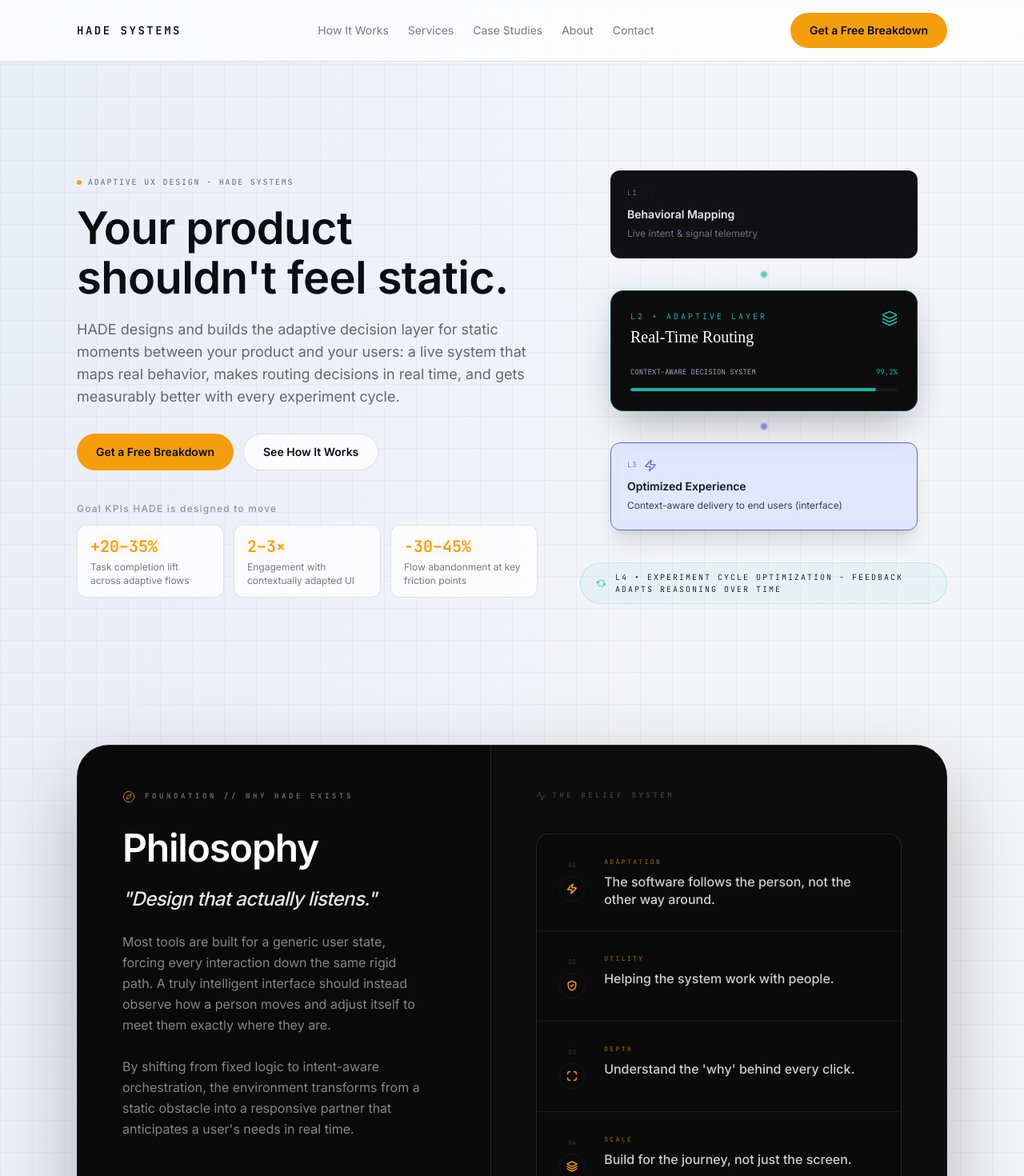
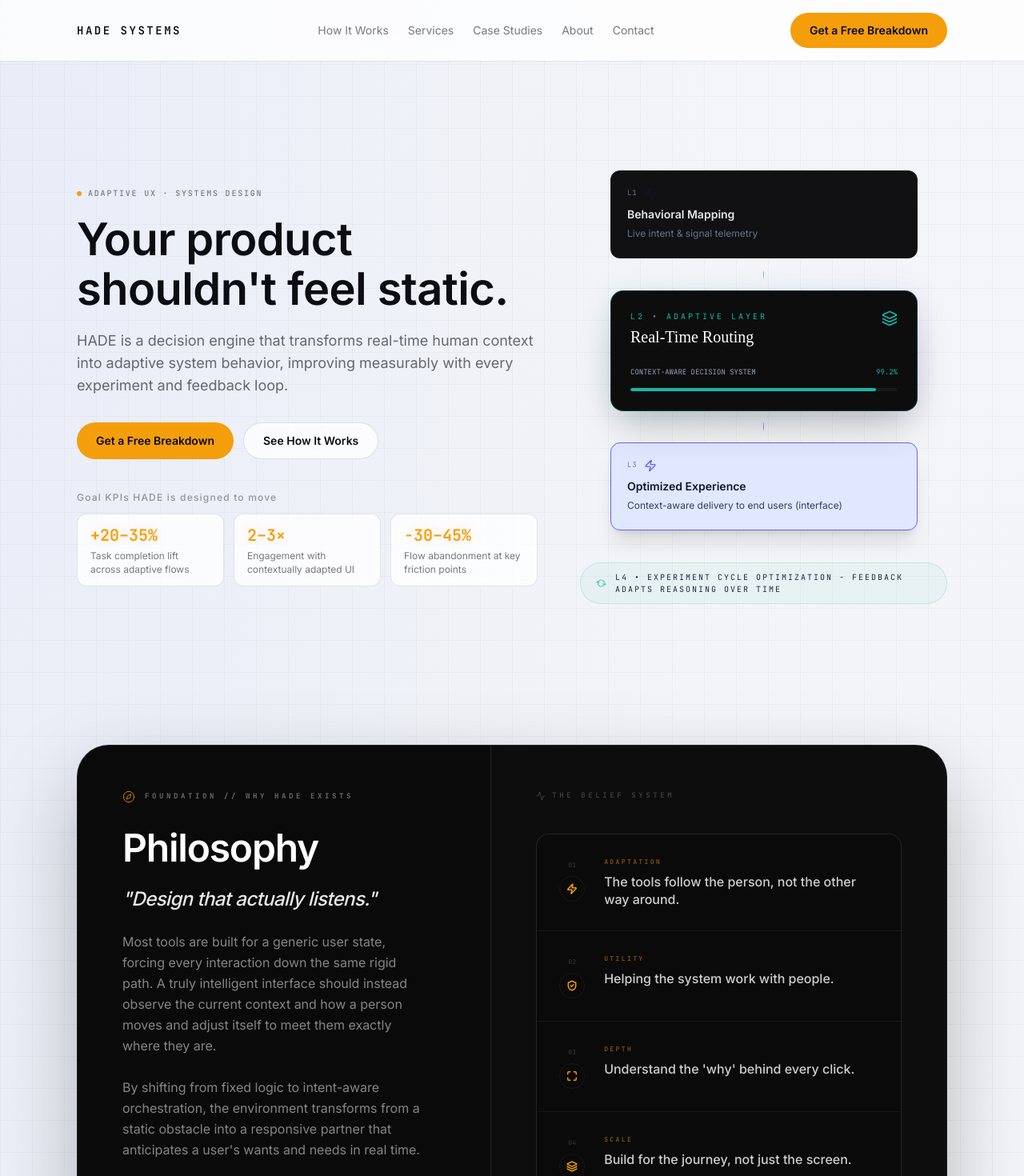
Before and after one commit to DsMeier-DesignAndFilmmaking/HADE-Systems_Adaptive-UX-Design_BusinessSite, a Next.js app: page / in a window 1280 px wide. Shown: the top 1470 px of the page at 80% size. Built offline with nearby package versions, Linux system fonts and the light colour scheme.

Commit message:
Update HADE website content

```diff
--- a/app/about/page.tsx
+++ b/app/about/page.tsx
@@ -13,16 +13,16 @@ export default function AboutPage() {
       <section className="reveal pt-6 md:pt-10">
         <p className="text-xs font-semibold uppercase tracking-[0.2em] text-accent">About HADE Systems</p>
         <h1 className="mt-4 max-w-4xl text-4xl font-semibold leading-tight text-ink md:text-5xl">
-          Built for teams that need UX to perform like a system.
+          Built for UX to perform like a system.
         </h1>
         <p className="mt-6 max-w-3xl text-lg leading-relaxed text-ink/75">
-          HADE Systems combines product strategy and adaptive UX design to help teams improve onboarding, activation, and retention with measurable rigor.
+          HADE Systems combines product strategy and adaptive UX design to help improve onboarding, activation, and retention with measurable rigor.
         </p>
       </section>
 
       <SectionWrapper
         className="reveal"
-        title="What we believe"
+        title="Belief System"
         intro="Growth does not come from prettier screens. It comes from interfaces that respond to real user context."
       >
         <div className="grid gap-4 md:grid-cols-3">
@@ -51,7 +51,7 @@ export default function AboutPage() {
       <SectionWrapper
         className="reveal"
         title="Who this is for"
-        intro="HADE engagements are best for teams with active product usage and clear growth goals."
+        intro="HADE engagements are best with active product usage and clear growth goals."
       >
         <div className="panel p-6 md:p-8">
           <div className="grid gap-4 md:grid-cols-2">
--- a/components/DiagramStaticVsAdaptive.tsx
+++ b/components/DiagramStaticVsAdaptive.tsx
@@ -16,7 +16,7 @@ export function DiagramStaticVsAdaptive() {
   return (
     <Reveal>
       <div className="grid gap-4 md:grid-cols-2">
-        <div className="panel p-5">
+        <div className="panel p-5 overflow-hidden">
           <p className="text-xs font-semibold uppercase tracking-[0.2em] text-ink/60">Static Flow</p>
           <div className="mt-4 flex items-center gap-2 overflow-auto pb-1">
             <Node label="Landing" />
@@ -32,7 +32,7 @@ export function DiagramStaticVsAdaptive() {
           </p>
         </div>
 
-        <div className="panel p-5">
+        <div className="panel p-5 overflow-hidden">
           <p className="text-xs font-semibold uppercase tracking-[0.2em] text-accent">Adaptive System</p>
           <div className="mt-4 space-y-3 text-xs">
             <div className="flex items-center gap-2">
--- a/components/HadeAdaptiveHero.tsx
+++ b/components/HadeAdaptiveHero.tsx
@@ -121,7 +121,7 @@ function BusinessNode({
 
 function Connector({ color }: { color: "teal" | "indigo" }) {
   return (
-    <div className="relative h-10 w-px bg-white/10">
+    <div className="relative h-10 w-px overflow-hidden bg-white/10">
       <div
         className={`absolute left-1/2 top-1/2 h-2 w-2 -translate-x-1/2 -translate-y-1/2 animate-pulse rounded-full blur-[1px] ${
           color === "teal" ? "bg-teal-500" : "bg-indigo-500"
--- a/components/Hero.tsx
+++ b/components/Hero.tsx
@@ -12,16 +12,18 @@ export function Hero() {
             <div className="flex items-center gap-2">
               <span className="h-1.5 w-1.5 rounded-full bg-cyberLime" />
               <p className="font-mono text-[10px] font-medium uppercase tracking-[0.18em] text-ink/50">
-                Adaptive UX Design · HADE Systems
+                Adaptive UX · Systems Design
               </p>
             </div>
           </Reveal>
 
           <Reveal delay={80}>
-            <h1 className="mt-5 text-4xl font-semibold leading-tight tracking-[-0.01em] text-ink md:text-[3.5rem] md:leading-[1.1]">
-              Your product<br className="hidden md:block" /> shouldn&apos;t feel static.
-            </h1>
-          </Reveal>
+          <h1 className="mt-5 text-4xl font-semibold leading-tight tracking-[-0.01em] text-ink md:text-[3.5rem] md:leading-[1.1]">
+            Your product{" "}
+            <br className="hidden md:block" />
+            shouldn&apos;t feel static.
+          </h1>
+        </Reveal>
 
           {/*
             ── Copy Variant C (active) — Outcome-first, problem-aware ──────────
@@ -44,9 +46,7 @@ export function Hero() {
           */}
           <Reveal delay={140}>
             <p className="mt-5 max-w-xl text-base leading-relaxed text-ink/60 md:text-lg">
-              HADE designs and builds the adaptive decision layer for static moments between your product and your users: a
-              live system that maps real behavior, makes routing decisions in real
-              time, and gets measurably better with every experiment cycle.
+            HADE is a decision engine that transforms real-time human context into adaptive system behavior, improving measurably with every experiment and feedback loop.
             </p>
           </Reveal>
 
--- a/components/PhilosophyLayer.tsx
+++ b/components/PhilosophyLayer.tsx
@@ -6,7 +6,7 @@ const PhilosophyLayer = () => {
   const principles = [
     {
       label: "Adaptation",
-      text: "The software follows the person, not the other way around.",
+      text: "The tools follow the person, not the other way around.",
       icon: <Zap size={14} className="text-cyberLime" strokeWidth={2.5} />
     },
     {
@@ -53,9 +53,9 @@ const PhilosophyLayer = () => {
                     "Design that actually listens."
                   </p>
                   <p className="mt-6 text-base text-white/50 leading-relaxed max-w-sm">
-                    Most tools are built for a generic user state, forcing every interaction down the same rigid path. A truly intelligent interface should instead observe how a person moves and adjust itself to meet them exactly where they are.
+                    Most tools are built for a generic user state, forcing every interaction down the same rigid path. A truly intelligent interface should instead observe the current context and how a person moves and adjust itself to meet them exactly where they are.
                     <br></br> <br></br>
-                    By shifting from fixed logic to intent-aware orchestration, the environment transforms from a static obstacle into a responsive partner that anticipates a user's needs in real{'\u00A0'}time.
+                    By shifting from fixed logic to intent-aware orchestration, the environment transforms from a static obstacle into a responsive partner that anticipates a user's wants and needs in real{'\u00A0'}time.
                   </p>
                 </div>
 
```
Also changed, not shown: .claude/launch.json (added).
